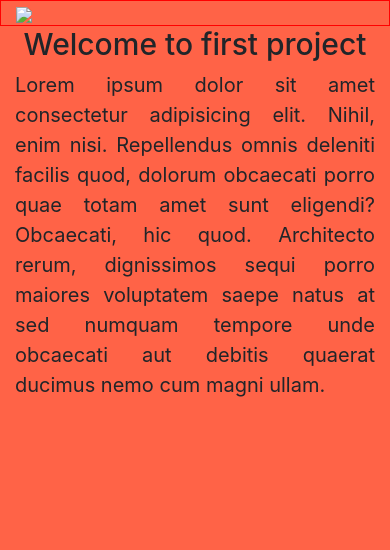
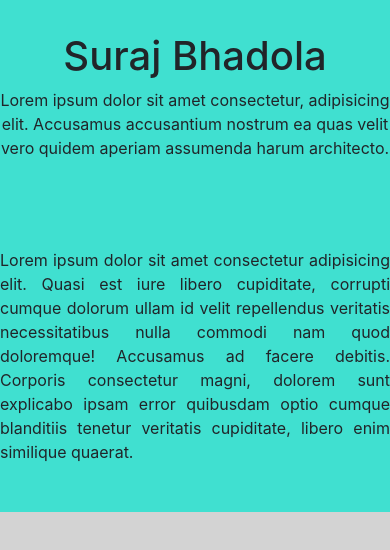
Before and after one commit to surajbhadola01/Bootstrap-Project, a plain HTML site: page index.html in a window 390 px wide. Drawn offline with Linux system fonts and the light colour scheme.

Commit message:
version 3.0 jumbotron in bootstrap

```diff
--- a/index.html
+++ b/index.html
@@ -8,51 +8,27 @@
     <link rel="stylesheet" href="css/bootstrap.css">
     <style>
         body{
-            background-color:tomato;
+            background-color:lightgrey
         }
-        @media(max-width: 768px) {
-           .myheader{
-                font-size: 30px;
-                text-align: center;
-           }
-           .p{
-               text-align: justify;
-               font-size: 20px;
-           }
+        .jumbotron{
+            background-color:turquoise;
+        }
         }
     </style>
 </head>
 <body >
 
-    <div class="container" id="remove">
-        <div class="row">
-            <div class="col-md-3" style="border: 1px solid red">
-                <img src="pic/bg.jpg" width="100%">
-            </div>
-            <div class="col-md-9" style="1px solid red">
-                <h1 class="myheader">Welcome to first project</h1>
-                <p class="p">
-                    Lorem ipsum dolor sit amet consectetur adipisicing elit. Nihil, enim nisi. Repellendus omnis deleniti facilis quod, dolorum obcaecati porro quae totam amet sunt eligendi? Obcaecati, hic quod. Architecto rerum, dignissimos sequi porro maiores voluptatem saepe natus at sed numquam tempore unde obcaecati aut debitis quaerat ducimus nemo cum magni ullam.
-                </p>
-            </div>
-        </div>
+    <div class="container-fluid jumbotron jumbotron-fluid text-center" >
+        <h1>Suraj Bhadola</h1>
+        <p>Lorem ipsum dolor sit amet consectetur, adipisicing elit. Accusamus accusantium nostrum ea quas velit vero quidem aperiam assumenda harum architecto.</p>
+
+    <br><br><br>
+
+    <p class="text-justify">Lorem ipsum dolor sit amet consectetur adipisicing elit. Quasi est iure libero cupiditate, corrupti cumque dolorum ullam id velit repellendus veritatis necessitatibus nulla commodi nam quod doloremque! Accusamus ad facere debitis. Corporis consectetur magni, dolorem sunt explicabo ipsam error quibusdam optio cumque blanditiis tenetur veritatis cupiditate, libero enim similique quaerat.</p>
+
     </div>
 
 
-    <script>
-        window.onresize = function(){
-            if(screen.width<768)
-            {
-                var remove = document.querySelector("#remove");
-                remove.className="container-fluid";
-            }
-
-            else{
-                var remove = document.querySelector("#remove");
-                remove.className="container";
-            }
-        }
-    </script>
 
 
     <script src="js/bootstrap.js"></script>
```
